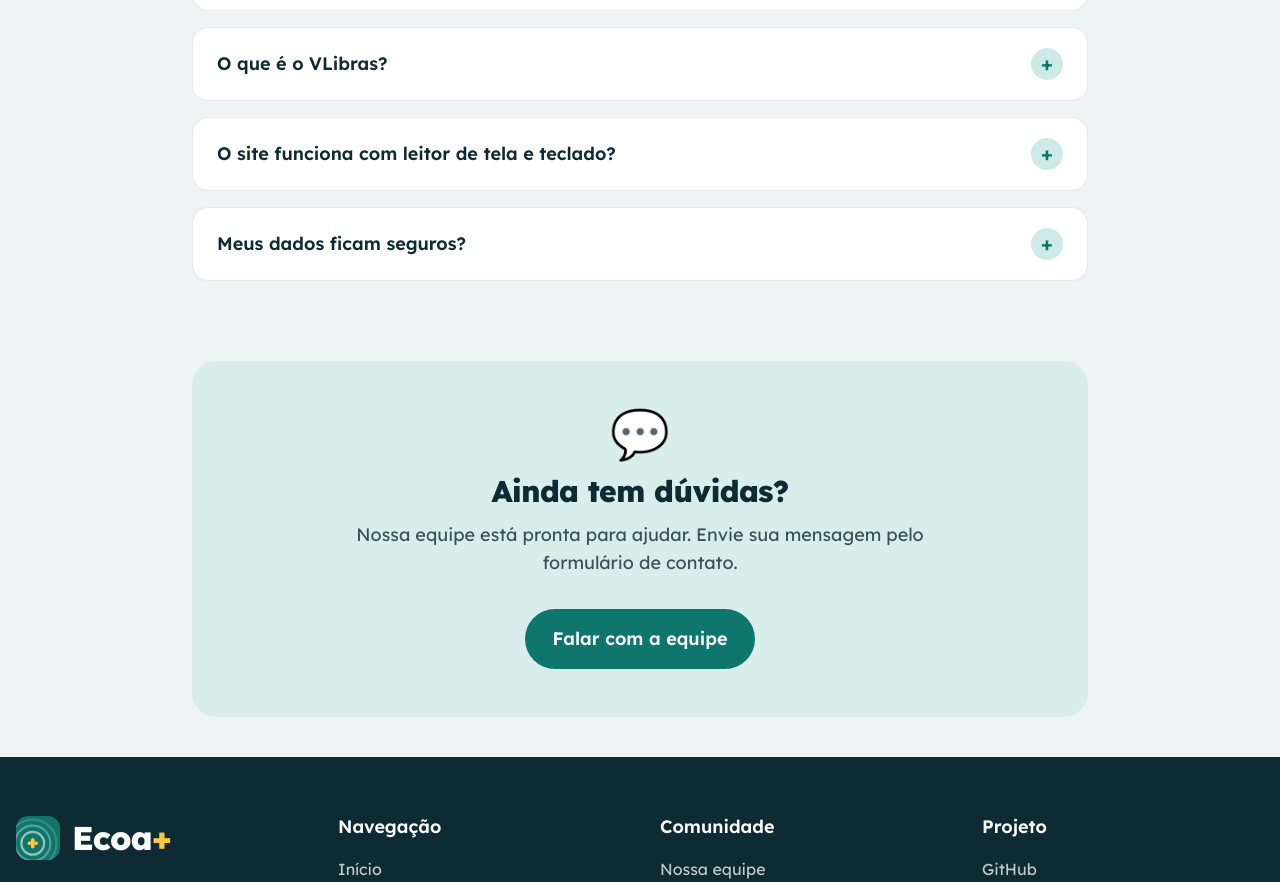
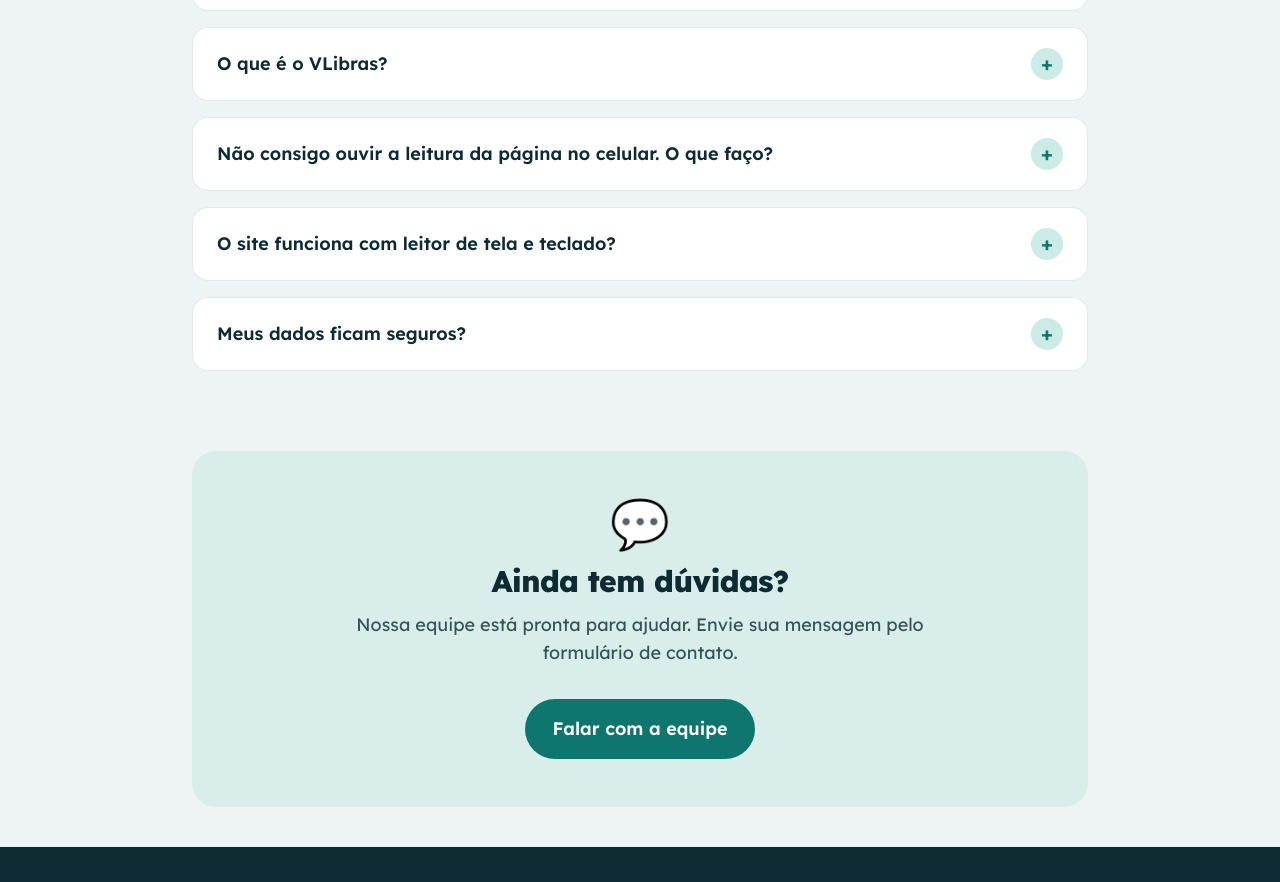
Before and after one commit to thaylira2026-hub/projeto-ecoa-global-solution, a React (Vite) app: page /faq in a window 1280 px wide. Shown: the part 2174-3056 px from the top of the page. Built offline with nearby package versions, Linux system fonts and the light colour scheme.

Commit message:
docs: FAQ explica como ouvir a leitura no celular

```diff
--- a/src/data/faq.ts
+++ b/src/data/faq.ts
@@ -91,6 +91,11 @@ export const categoriasFaq: CategoriaFaq[] = [
           'É uma ferramenta gratuita do governo federal que traduz textos em português para Libras com um avatar animado.',
       },
       {
+        pergunta: 'Não consigo ouvir a leitura da página no celular. O que faço?',
+        resposta:
+          'No iPhone, a leitura em voz alta não toca com o modo silencioso ligado. Desligue o silencioso pela chave na lateral ou pela Central de Controle, aumente o volume e toque de novo em "Ouvir esta página". Em outros celulares, confira se o volume de mídia está alto.',
+      },
+      {
         pergunta: 'O site funciona com leitor de tela e teclado?',
         resposta:
           'Sim. Todas as páginas podem ser navegadas pelo teclado e os campos e botões têm descrições para leitores de tela.',
```
